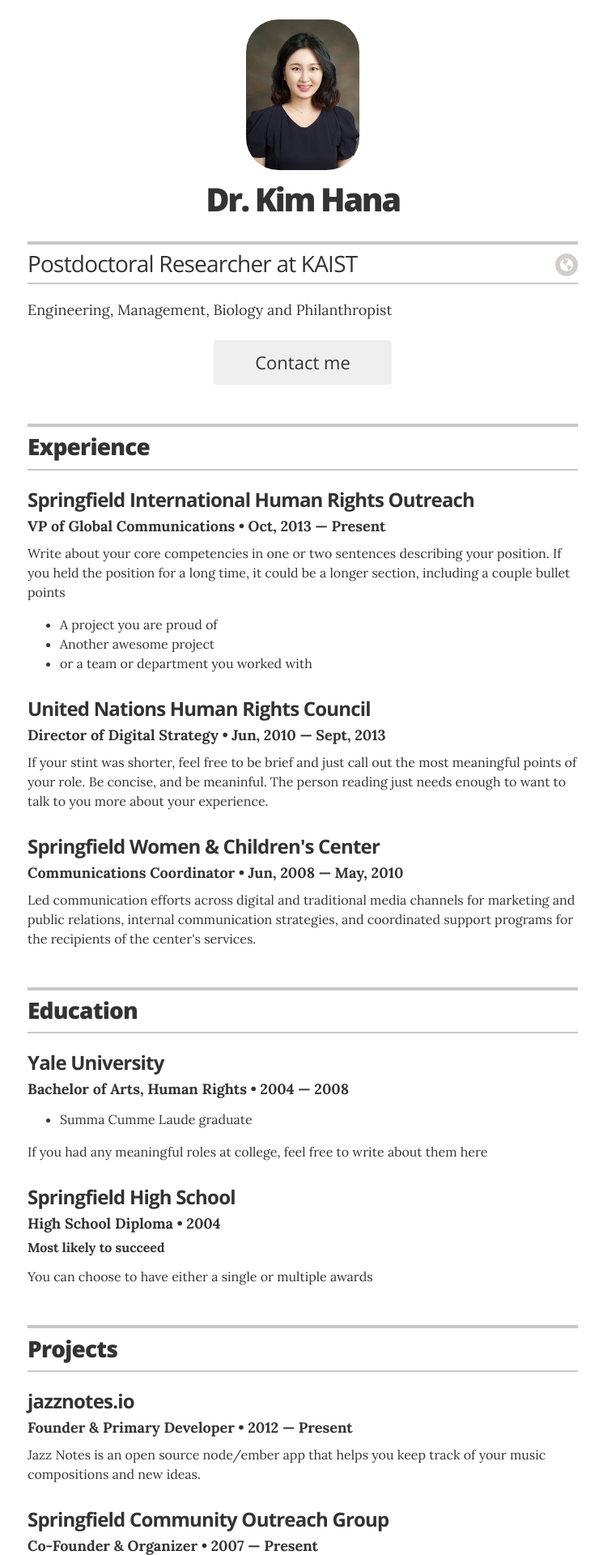
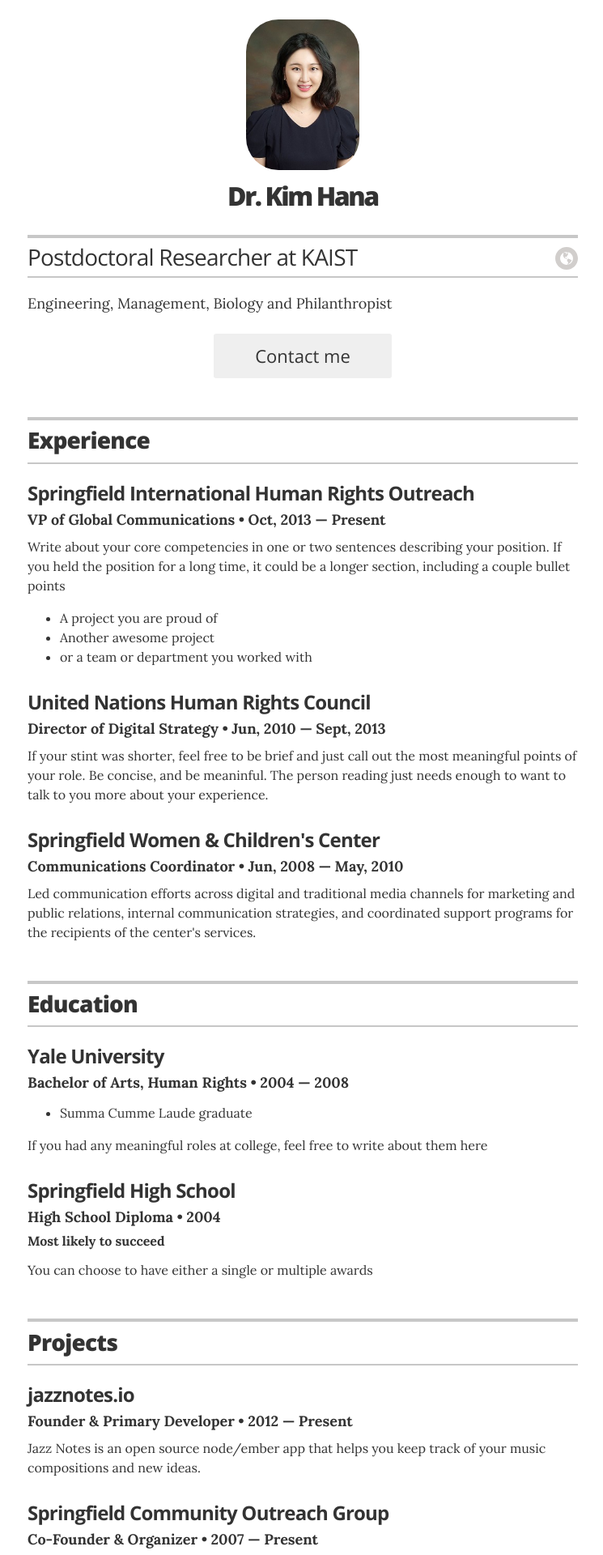
Before and after one commit to 0620hanakim/0620hanakim.github.io, a Jekyll site: the page built from index.html, in a window 1280 px wide. Shown: the top 1920 px of the page at 81% size, without its empty margins (266-1011 px from the left). Built offline with Jekyll 4.4.1, drawn with Linux system fonts in a browser that asks for light colours.

Commit message:
Update _resume.scss

```diff
--- a/_sass/_resume.scss
+++ b/_sass/_resume.scss
@@ -31,7 +31,7 @@
 
   .header-name {
     @include sans_bold;
-    font-size: 2.5rem;
+    font-size: 2rem;
     font-weight: 900;
     text-align: center;
     letter-spacing: -.15rem;
@@ -54,7 +54,7 @@
     @include clearfix;
 
     .header-title {
-      @include sans;
+      @include sans_bold;
       font-weight: 300;
       font-size: 1.75rem;
       line-height: 2rem;
```
